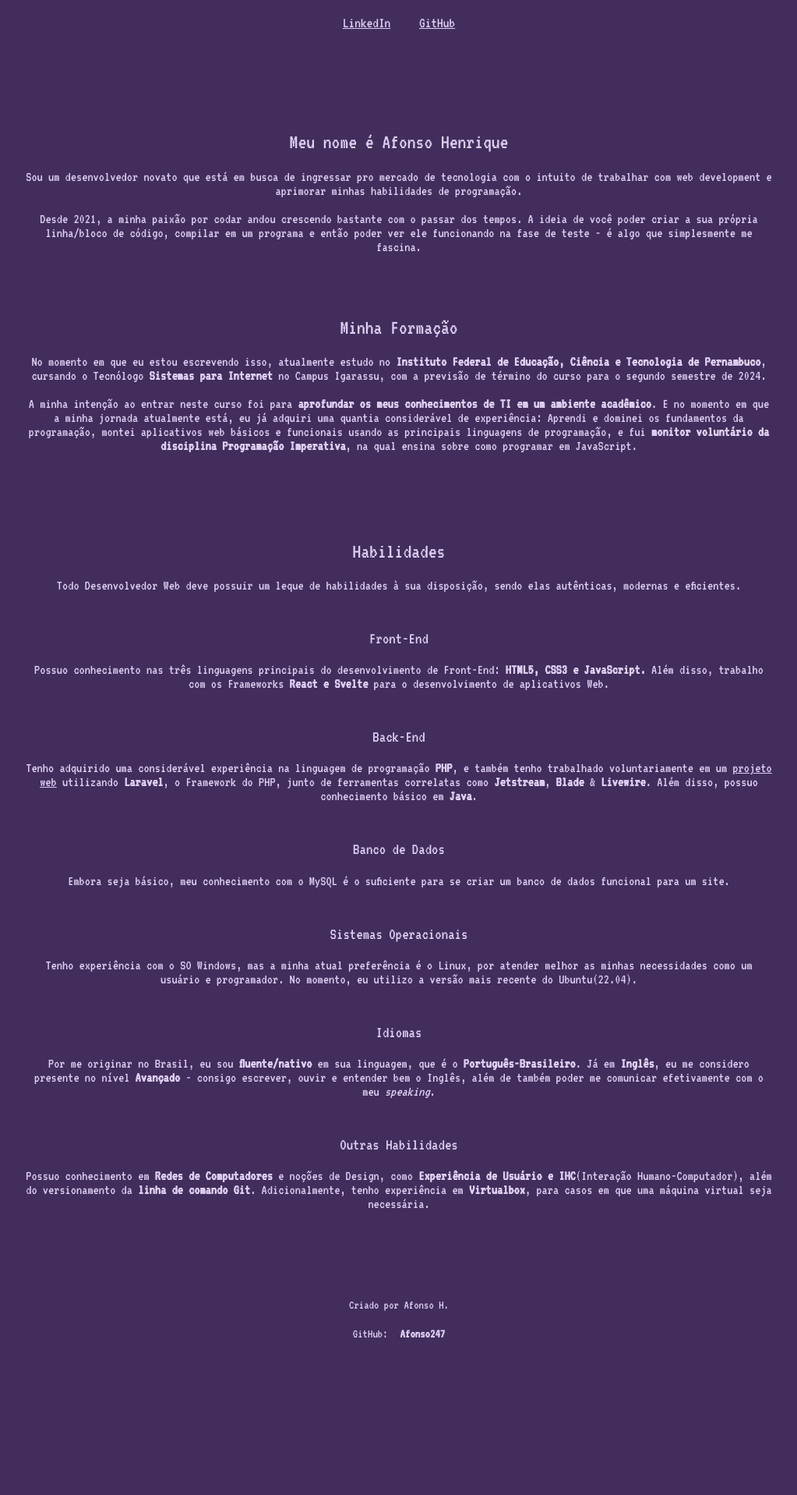
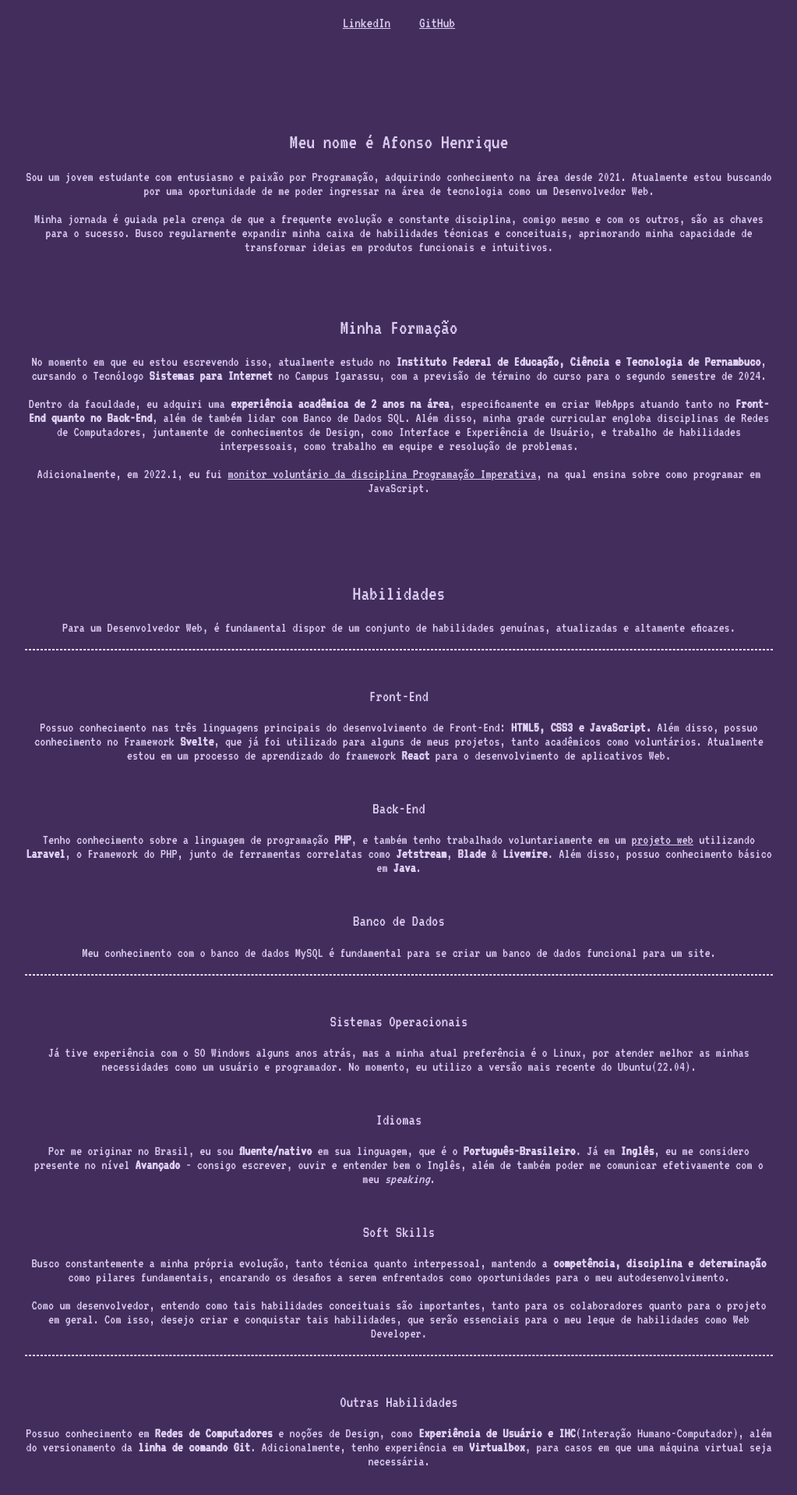
Before and after one commit to Afonso247/Cheat-Sheet, a SvelteKit app: page /sobre in a window 1280 px wide. Shown: the part 395-2312 px from the top of the page at 78% size, without its empty margins (128-1151 px from the left). Before the commit the page ends 2129 px from the top, so only its background shows below. Built offline with nearby package versions, Linux system fonts and the light colour scheme.

Commit message:
Atualização da página "Sobre"

```diff
--- a/src/routes/sobre/+page.svelte
+++ b/src/routes/sobre/+page.svelte
@@ -31,14 +31,16 @@
     <div class="text-container">
         <h2>Meu nome é Afonso Henrique</h2>
 
-        <p> Sou um desenvolvedor novato que está em busca de ingressar pro mercado
-            de tecnologia com o intuito de trabalhar com web development e
-            aprimorar minhas habilidades de programação.
+        <p> Sou um jovem estudante com entusiasmo e paixão por Programação, adquirindo
+            conhecimento na área desde 2021. Atualmente estou buscando por uma oportunidade
+            de me poder ingressar na área de tecnologia como um Desenvolvedor Web.
         </p>
-        <p> Desde 2021, a minha paixão por codar andou crescendo bastante com o passar dos
-            tempos. A ideia de você poder criar a sua própria linha/bloco de código, compilar
-            em um programa e então poder ver ele funcionando na fase de teste - é algo que
-            simplesmente me fascina.
+        <p>
+            Minha jornada é guiada pela crença de que a frequente evolução e constante
+            disciplina, comigo mesmo e com os outros, são as chaves para o sucesso. Busco
+            regularmente expandir minha caixa de habilidades técnicas e conceituais,
+            aprimorando minha capacidade de transformar ideias em produtos funcionais e
+            intuitivos.
         </p>
     </div>
 
@@ -48,15 +50,22 @@
         <p> No momento em que eu estou escrevendo isso, atualmente estudo no
             <strong>Instituto Federal de Educação, Ciência e Tecnologia de Pernambuco</strong>,
             cursando o Tecnólogo <strong>Sistemas para Internet</strong> no
-            Campus Igarassu, com a previsão de término do curso para o segundo semestre de 2024.
+            Campus Igarassu, com a previsão de término do curso para o segundo semestre de
+            2024.
         </p>
         <p>
-            A minha intenção ao entrar neste curso foi para <strong>aprofundar os meus
-            conhecimentos de TI em um ambiente acadêmico</strong>. E no momento em que a
-            minha jornada atualmente está, eu já adquiri uma quantia considerável de
-            experiência: Aprendi e dominei os fundamentos da programação, montei aplicativos
-            web básicos e funcionais usando as principais linguagens de programação, e fui
-            <strong>monitor voluntário da disciplina Programação Imperativa</strong>, na
+            Dentro da faculdade, eu adquiri uma <strong>experiência acadêmica de 2
+            anos na área</strong>, especificamente em criar WebApps atuando tanto no
+            <strong>Front-End quanto no Back-End</strong>,
+            além de também lidar com Banco de Dados SQL. Além disso, minha grade curricular
+            engloba disciplinas de Redes de Computadores, juntamente de conhecimentos de
+            Design, como Interface e Experiência de Usuário, e trabalho de habilidades
+            interpessoais, como trabalho em equipe e resolução de problemas.
+        </p>
+        <p>
+            Adicionalmente, em 2022.1, eu fui
+            <a class="sp-link" href="https://github.com/Afonso247/Laravel-Auth">
+            monitor voluntário da disciplina Programação Imperativa</a>, na
             qual ensina sobre como programar em JavaScript.
         </p>
     </div>
@@ -65,22 +74,25 @@
         <h2>Habilidades</h2>
 
         <p>
-            Todo Desenvolvedor Web deve possuir um leque de habilidades à sua disposição,
-            sendo elas autênticas, modernas e eficientes.
+            Para um Desenvolvedor Web, é fundamental dispor de um conjunto de
+            habilidades genuínas, atualizadas e altamente eficazes.
         </p>
+        <hr>
         <div class="skill-subcontainer">
             <h3>Front-End</h3>
             <p>
                 Possuo conhecimento nas três linguagens principais do desenvolvimento de
-                Front-End: <strong>HTML5, CSS3 e JavaScript.</strong> Além disso, trabalho
-                com os Frameworks <strong>React e Svelte</strong> para o desenvolvimento de
-                aplicativos Web.
+                Front-End: <strong>HTML5, CSS3 e JavaScript.</strong> Além disso, possuo
+                conhecimento no Framework <strong>Svelte</strong>, que já foi utilizado para
+                alguns de meus projetos, tanto acadêmicos como voluntários. Atualmente estou
+                em um processo de aprendizado do framework <strong>React</strong> para o
+                desenvolvimento de aplicativos Web.
             </p>
         </div>
         <div class="skill-subcontainer">
             <h3>Back-End</h3>
             <p>
-                Tenho adquirido uma considerável experiência na linguagem de programação
+                Tenho conhecimento sobre a linguagem de programação
                 <strong>PHP</strong>, e também tenho trabalhado voluntariamente em um
                 <a class="sp-link" href="https://github.com/Afonso247/Laravel-Auth">
                 projeto web</a> utilizando <strong>Laravel</strong>, o Framework do PHP,
@@ -92,16 +104,18 @@
         <div class="skill-subcontainer">
             <h3>Banco de Dados</h3>
             <p>
-                Embora seja básico, meu conhecimento com o MySQL é o suficiente para se criar
-                um banco de dados funcional para um site.
+                Meu conhecimento com o banco de dados MySQL é fundamental para se criar um
+                banco de dados funcional para um site.
             </p>
         </div>
+        <hr>
         <div class="skill-subcontainer">
             <h3>Sistemas Operacionais</h3>
             <p>
-                Tenho experiência com o SO Windows, mas a minha atual preferência é o Linux,
-                por atender melhor as minhas necessidades como um usuário e programador. No
-                momento, eu utilizo a versão mais recente do Ubuntu(22.04).
+                Já tive experiência com o SO Windows alguns anos atrás, mas a minha atual
+                preferência é o Linux, por atender melhor as minhas necessidades como um
+                usuário e programador. No momento, eu utilizo a versão mais recente do
+                Ubuntu(22.04).
             </p>
         </div>
         <div class="skill-subcontainer">
@@ -111,9 +125,26 @@
                 linguagem, que é o <strong>Português-Brasileiro</strong>. Já em
                 <strong>Inglês</strong>, eu me considero presente no nível
                 <strong>Avançado</strong> - consigo escrever, ouvir e entender
-                bem o Inglês, além de também poder me comunicar efetivamente com o meu <i>speaking</i>.
+                bem o Inglês, além de também poder me comunicar efetivamente com o meu
+                <i>speaking</i>.
         </p>
         </div>
+        <div class="skill-subcontainer">
+            <h3>Soft Skills</h3>
+            <p>
+                Busco constantemente a minha própria evolução, tanto técnica quanto
+                interpessoal, mantendo a <strong>competência, disciplina e
+                determinação</strong> como pilares fundamentais, encarando os desafios a
+                serem enfrentados como oportunidades para o meu autodesenvolvimento.
+            </p>
+            <p>
+                Como um desenvolvedor, entendo como tais habilidades conceituais são
+                importantes, tanto para os colaboradores quanto para o projeto em geral.
+                Com isso, desejo criar e conquistar tais habilidades, que serão essenciais
+                para o meu leque de habilidades como Web Developer.
+            </p>
+        </div>
+        <hr>
         <div class="skill-subcontainer">
             <h3>Outras Habilidades</h3>
             <p>
@@ -146,6 +177,10 @@
     .sp-link {
         margin: 0;
     }
+    hr {
+	border-top: 1px dashed #decff1;
+	border-bottom: 1px dashed #fff;
+    }
     a {
         margin-left: 1rem;
         margin-right: 1rem;
```
Also changed, not shown: 1 other file (tests, documents, lock files or other folders).
